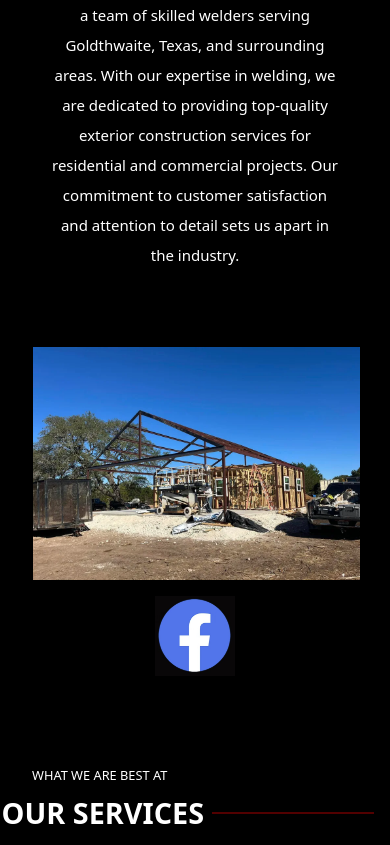
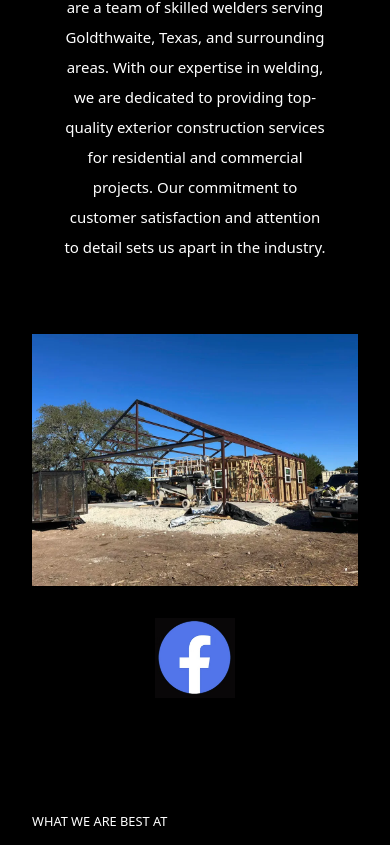
Before and after one commit to nicoleables/Premier-Exterior-Contruction, a React (Vite) app: page / in a window 390 px wide. Shown: the part 1152-1997 px from the top of the page. Built offline with nearby package versions, Linux system fonts and the light colour scheme.

Commit message:
Update services.css

```diff
--- a/src/styles/services.css
+++ b/src/styles/services.css
@@ -125,22 +125,6 @@
     width: 20rem;
   }
 
-  .aboutpic {
-    margin-top: 22rem;
-    height: auto;
-    width: 22rem;
-    margin-right: -.2rem;
-    padding: 0.8rem;
-  }
-
-  .about  {
-    text-align: center;
-    margin-top: 3rem;
-    height: 60rem;
-    font-size: 14px;
-    padding: 0.5rem 1rem;
-  }
-
   .facebooklogo {
     align-items: center;
     margin-left: 8rem;
```
